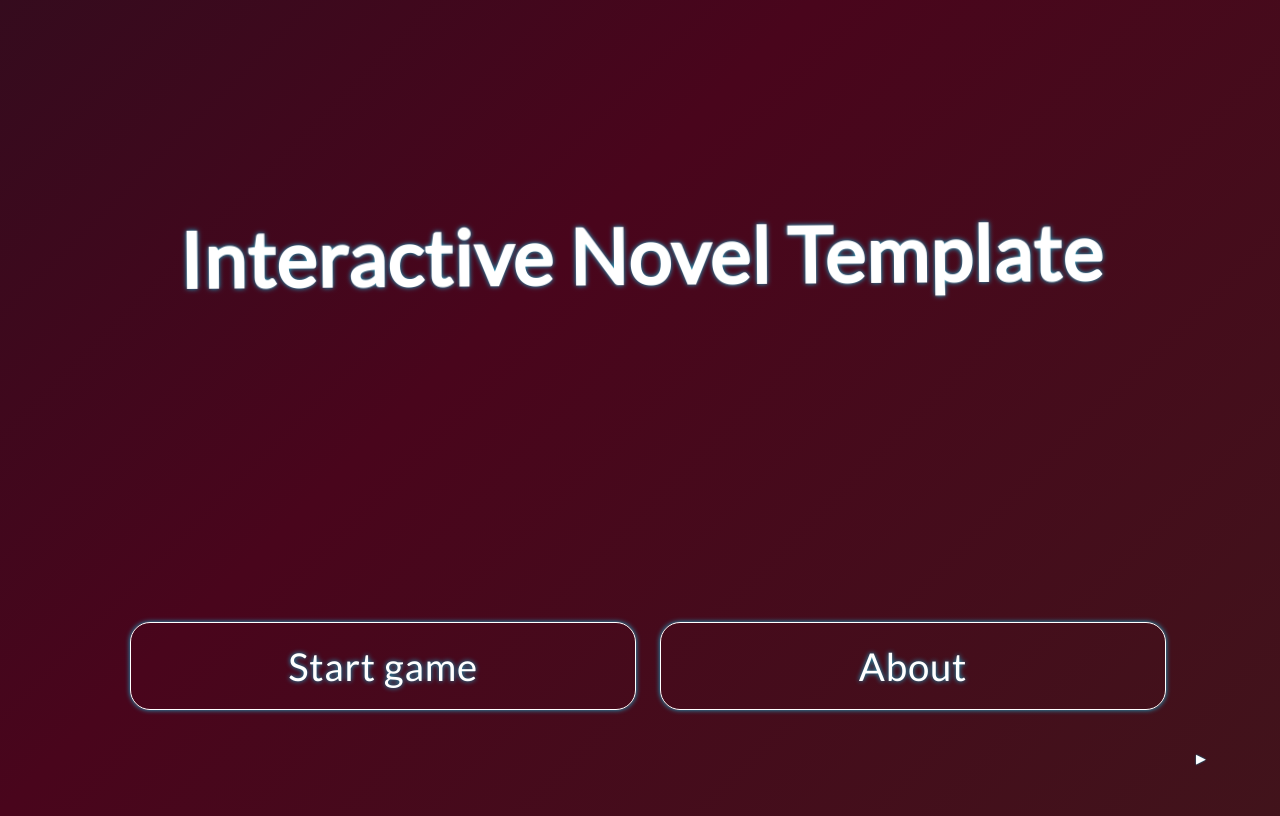
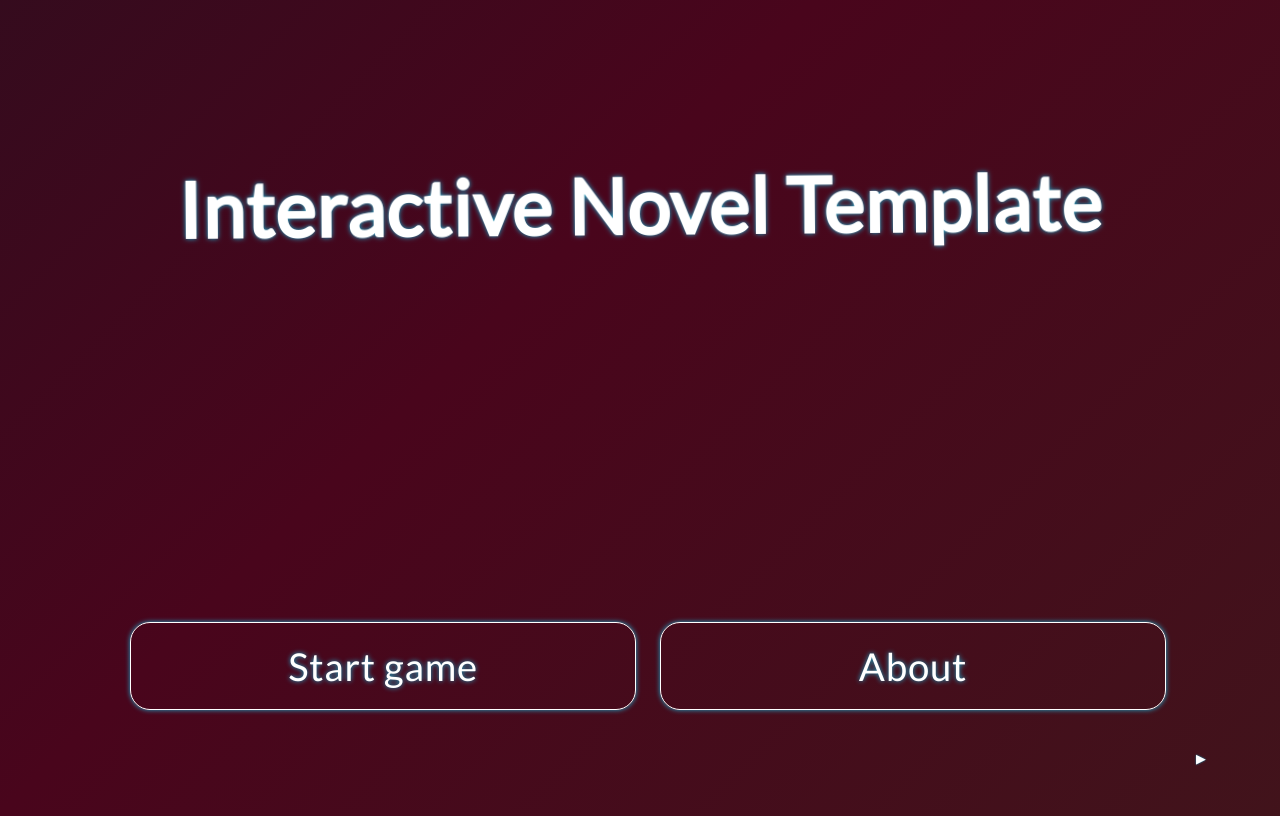
Before and after one commit to ao6820/js-interactive-novel-template, a website: page index.html in a window 1280 px wide. Drawn offline with Linux system fonts and the light colour scheme.

Commit message:
couple of changes

```diff
--- a/index.js
+++ b/index.js
@@ -2,10 +2,10 @@
 let scenes = [
 
     // start menu (scene 0): name, first button, first button link, secon button, second button link
-      ['<h1>Interactive Novel Template</h1>', 'Start game', 2, 'About', 1],
+      ['<h1> Interactive Novel Template</h1>', 'Start game', 2, 'About', 1],
 
     // about page (scene 1)
-      ['This is a test game created by Aleksander Olszewski. Visit https://github.com/ao6820/js-interactive-novel-template/ Music: Vopna by Alexander Nakarada | https://www.serpentsoundstudios.com Music promoted by https://www.chosic.com/free-music/all/ Creative Commons CC BY 4.0 https://creativecommons.org/licenses/by/4.0/', 'Back', 0, 'Start game', 3],
+      [' <p>This is a test game created by Aleksander Olszewski. Visit https://github.com/ao6820/js-interactive-novel-template/ </p> Music: Vopna by Alexander Nakarada | https://www.serpentsoundstudios.com Music promoted by https://www.chosic.com/free-music/all/ Creative Commons CC BY 4.0 https://creativecommons.org/licenses/by/4.0/', 'Back', 0, 'Start game', 2],
 
     // scene 2
       ['Welcome traveler.', 'Who are you?', 3,'Whatever.', 4],
@@ -17,7 +17,7 @@ let scenes = [
       ['Eh. Whatever.', 'Ok, bye.', 5,'Cheers.', 5],
 
     // scene 5
-      ['<h2>The End</h2>', 'Start new game', 0, 'About', 1],
+      ['<h2> The End</h2>', 'Start new game', 0, 'About', 1],
 
     /* You can add more scenes above. The template goes like this:
     ['scene text', 'first button label', number of the scene the first button links to, 'second button label', number of the scene the second button links to],
--- a/style.css
+++ b/style.css
@@ -4,8 +4,7 @@
 .quote {
   text-align: center;
   position: relative;
-  padding-top: 100px;
-  padding-top: 150px;
+  padding: 100px 50px 150px;
 
   font-family:  lato;
   font-size: 3vw;
```
